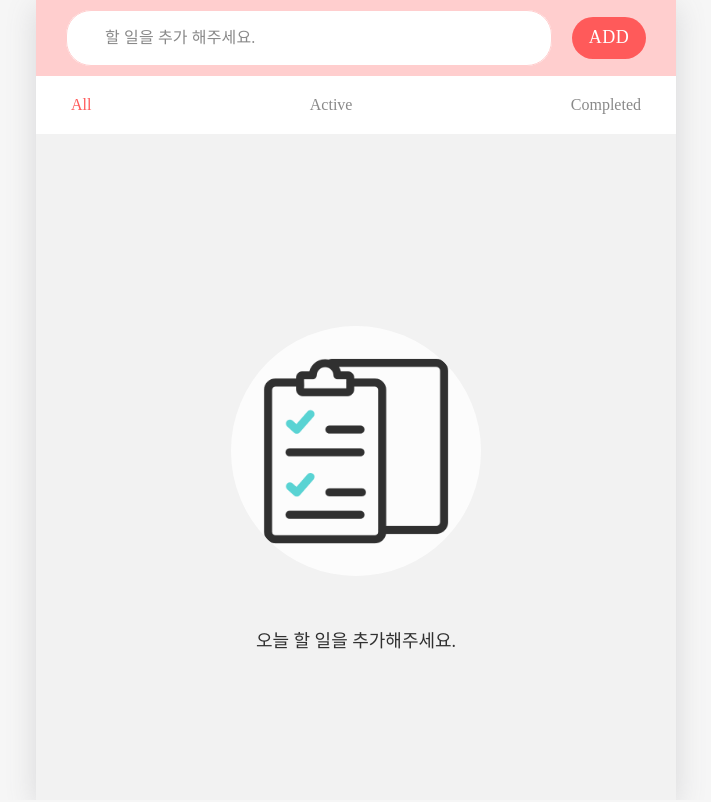
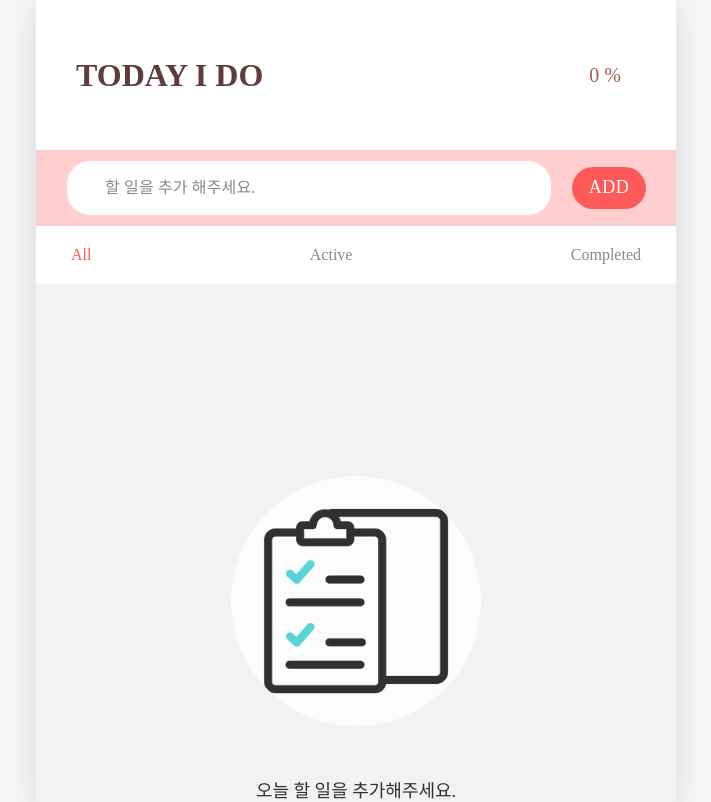
Before and after one commit to nincoding/simple-todo, a React (Vite) app: page / in a window 1280 px wide. Shown: the whole page, without its empty margins (284-995 px from the left). Built offline with nearby package versions, Linux system fonts and the light colour scheme; a web font is replaced by a local one.

Commit message:
:sparkles: feat: todo Item 달성률 계산하는 로직 구현

```diff
--- a/src/App.jsx
+++ b/src/App.jsx
@@ -1,6 +1,7 @@
 import { useState, useRef } from "react";
 import TodoItemInputField from "./components/TodoItemInputField";
 import TodoItemList from "./components/TodoItemList";
+import TodayGraph from "./components/TodayGraph";
 
 function App() {
 
@@ -36,6 +37,7 @@ function App() {
 
   return (
     <div className="App">
+      <TodayGraph todoItemList={todoItemList}/>
       <TodoItemInputField onCreate={onCreate}/>
       <TodoItemList todoItemList={todoItemList} onTodoItemClick={onTodoItemClick} />
     </div>
--- /dev/null
+++ b/src/components/TodayGraph.jsx
@@ -0,0 +1,16 @@
+import TodayGraphWrapper from "../styles/TodayGraphWrapper";
+
+const TodayGraph = ({ todoItemList }) => {
+
+  const completedListNum = todoItemList.filter((item) => item.isFinished ).length;
+  const averageNum = completedListNum > 0 ? Math.round((completedListNum / todoItemList.length) * 100) : "0";
+
+  return (
+    <TodayGraphWrapper>
+      <h1>TODAY I DO</h1>
+      <p>{`${averageNum} %`}</p>
+    </TodayGraphWrapper>
+  )
+}
+
+export default TodayGraph;
--- /dev/null
+++ b/src/styles/TodayGraphWrapper.jsx
@@ -0,0 +1,22 @@
+import styled from "styled-components";
+
+const TodayGraphWrapper = styled.div`
+  width: 100%;
+  min-height: 150px;
+  display: flex;
+  justify-content: space-between;
+  align-items: center;
+  padding: 20px 40px;
+  background-color: white;
+  > h1 {
+    font-size: 32px;
+    color: #5f3b3b;
+  }
+  > p {
+    font-size: 20px;
+    margin-right: 15px;
+    color: #A65D50;
+  }
+`;
+
+export default TodayGraphWrapper;
```
